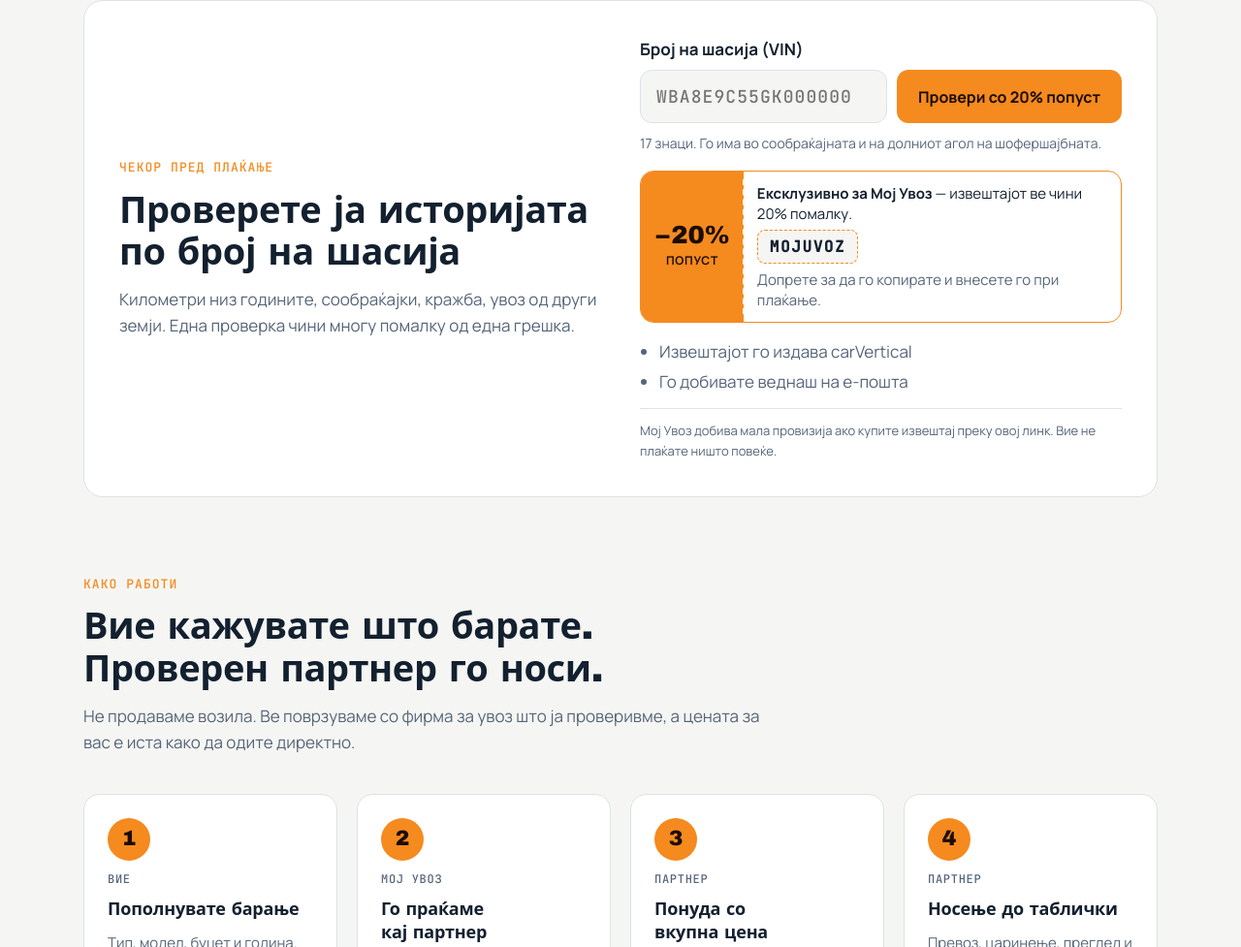
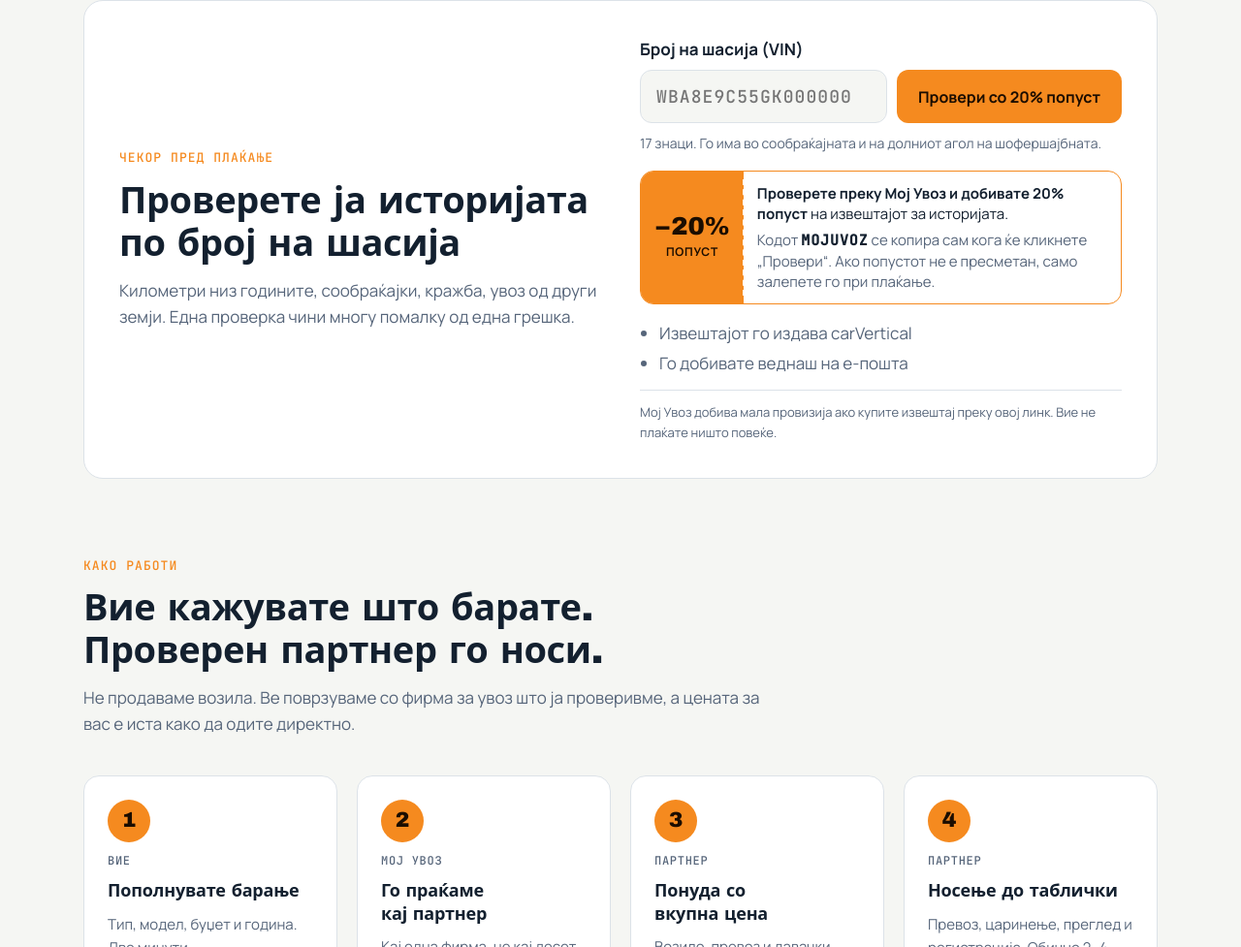
Before and after one commit to miletrendov07-del/mojuvoz, a plain HTML site: page index.html in a window 1280 px wide. Shown: the part 818-1795 px from the top of the page at 97% size. Drawn offline with Linux system fonts and the light colour scheme; a web font is replaced by a local one.

Commit message:
Купон: порака за 20% попуст, кодот се копира автоматски
Co-Authored-By: Claude Opus 5.5 <noreply@anthropic.com>
Claude-Session: https://claude.ai/code/session_01FL6emB7jhxzzp2pfDLbZN2

```diff
--- a/index.html
+++ b/index.html
@@ -96,6 +96,7 @@ section{padding-block:80px}
 .coupon-body p{font-size:15px;line-height:1.4}
 .coupon-row{display:flex;align-items:center;gap:10px;flex-wrap:wrap}
 .coupon-code{font:700 16px var(--mono);letter-spacing:.1em;padding:6px 12px;border-radius:8px;border:1.5px dashed var(--orange);background:var(--bg);color:var(--fg);cursor:pointer}
+.coupon-inline{font-family:var(--mono);letter-spacing:.06em;color:var(--fg)}
 .coupon-ok{color:var(--ok);font-size:14px;font-weight:600}
 .disclose{font-size:13px;color:var(--muted);margin-top:14px;border-top:1px solid var(--line);padding-top:12px}
 
@@ -301,9 +302,8 @@ footer .wrap{display:flex;flex-wrap:wrap;justify-content:space-between;gap:20px;
     <div class="coupon">
      <div class="coupon-pct"><b>−20%</b><small>попуст</small></div>
      <div class="coupon-body">
-      <p><b>Ексклузивно за Мој Увоз</b> — извештајот ве чини 20% помалку.</p>
-      <div class="coupon-row"><button type="button" class="coupon-code" id="promoCode" aria-label="Копирај го кодот MOJUVOZ">MOJUVOZ</button><span class="coupon-ok" id="promoOk" hidden>Копирано ✓</span></div>
-      <p class="hint" style="margin:0">Допрете за да го копирате и внесете го при плаќање.</p>
+      <p><b>Проверете преку Мој Увоз и добивате 20% попуст</b> на извештајот за историјата.</p>
+      <p class="hint" style="margin:0">Кодот <b class="coupon-inline">MOJUVOZ</b> се копира сам кога ќе кликнете „Провери“. Ако попустот не е пресметан, само залепете го при плаќање.</p>
      </div>
     </div>
     <ul>
@@ -772,7 +772,6 @@ document.getElementById('msearch').addEventListener('submit', e => { e.preventDe
     } finally { btn.disabled = false; btn.textContent = 'Анализирај'; }
   });
 })();
-document.getElementById('promoCode').addEventListener('click', () => { try { navigator.clipboard.writeText('MOJUVOZ'); } catch(e){} const ok=document.getElementById('promoOk'); ok.hidden=false; setTimeout(()=>ok.hidden=true,2000); });
 const vinForm = document.getElementById('vinForm'), vinInput = document.getElementById('vinInput'), vinErr = document.getElementById('vinErr');
 vinInput.addEventListener('input', () => { vinInput.value = vinInput.value.toUpperCase().replace(/\s/g,''); vinErr.hidden = true; });
 vinForm.addEventListener('submit', e => {
@@ -781,6 +780,7 @@ vinForm.addEventListener('submit', e => {
   if (v.length !== 17) { vinErr.textContent = `Бројот на шасија има 17 знаци. Внесени се ${v.length}.`; vinErr.hidden = false; return; }
   if (/[IOQ]/.test(v)) { vinErr.textContent = 'Бројот на шасија не содржи I, O или Q. Проверете дали се 1 и 0.'; vinErr.hidden = false; return; }
   if (!/^[A-HJ-NPR-Z0-9]{17}$/.test(v)) { vinErr.textContent = 'Дозволени се само латински букви и бројки.'; vinErr.hidden = false; return; }
+  try { navigator.clipboard.writeText('MOJUVOZ'); } catch(e){}
   const a = document.createElement('a'); a.href = CARVERTICAL_VIN_LINK + encodeURIComponent(v); a.target = '_blank'; a.rel = 'noopener';
   document.body.appendChild(a); a.click(); a.remove();
 });
```
